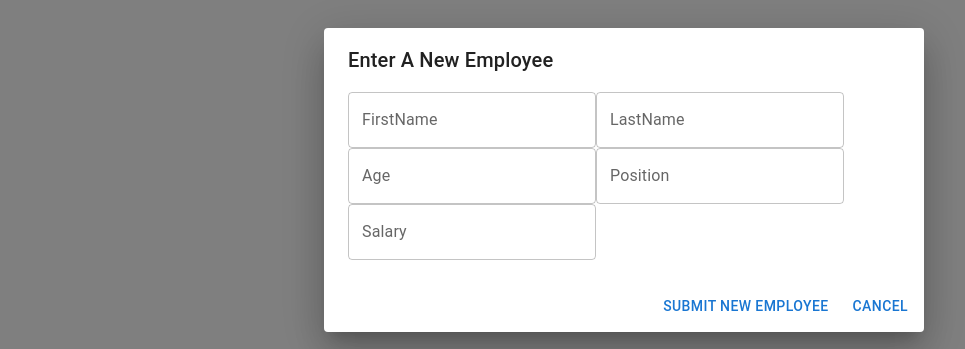
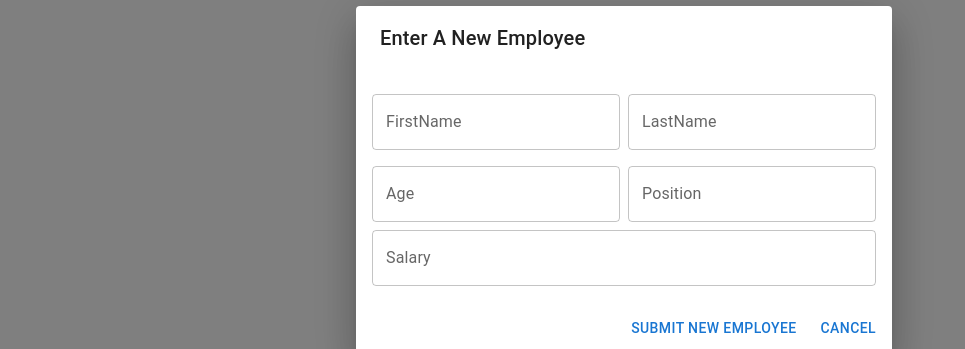
Before and after one commit to jessyt/HRApplication, a React (Create React App) app in the folder frontend/: page / in a window 1280 px wide. Both pictures are taken after a click on the button "Create New Employee". Shown: the part 220-569 px from the top of the page, without its empty margins (16-981 px from the left). Built offline with nearby package versions, Linux system fonts and the light colour scheme; no server answers.

Commit message:
fixed styling on modal

```diff
--- a/frontend/src/components/NewEmployeeModal.js
+++ b/frontend/src/components/NewEmployeeModal.js
@@ -106,31 +106,42 @@ class NewEmployeeModal extends React.Component {
             aria-describedby="alert-dialog-slide-description"
           >
             <DialogTitle>{"Enter A New Employee"}</DialogTitle>
-            <DialogContent>
+            <DialogContent class="px-4 py-4 flex flex-col justify-center">
+              <div class="flex flex-row py-2">
+                <div class="pr-2">
                   <TextField
                   id="outlined-text-field"
                   label="FirstName"
                   value={this.state.firstName}
                   onChange={this.handleFirstNameChange}
                   />
+                </div>
+
                 <TextField
                 id="outlined-text-field"
                 label="LastName"
                 value={this.state.lastName}
                 onChange={this.handleLastNameChange}
                 />
+              </div>
+              <div class="flex flex-row py-2">
+                <div class="pr-2">
                   <TextField
                     id="outlined-text-field"
                     label="Age"
                     value={this.state.age}
                     onChange={this.handleAgeChange}
                     />
+                </div>
                   <TextField
                   id="outlined-text-field"
                   label="Position"
                   value={this.state.title}
                   onChange={this.handleTitleChange}
                   />
+              </div>
+
+
                 <TextField
                 id="outlined-text-field"
                 label="Salary"
```
Lines whose indentation alone changed are shown as unchanged.
